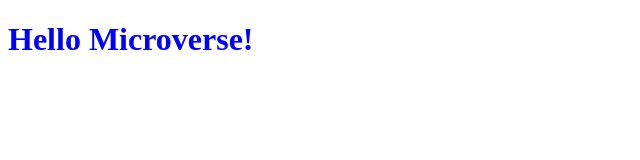
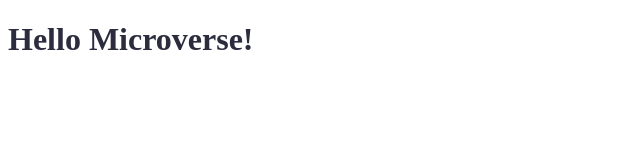
Before and after one commit to kennyegun24/Hello--Microverse, a website: page index.html in a window 1280 px wide. Shown: the whole page, without its empty margins (0-640 px from the left). Drawn offline with Linux system fonts and the light colour scheme.

Commit message:
styled main header

```diff
--- a/style.css
+++ b/style.css
@@ -1,3 +1,3 @@
 .main-header {
-  color: blue;
+  color: rgb(44, 44, 63);
 }
```
